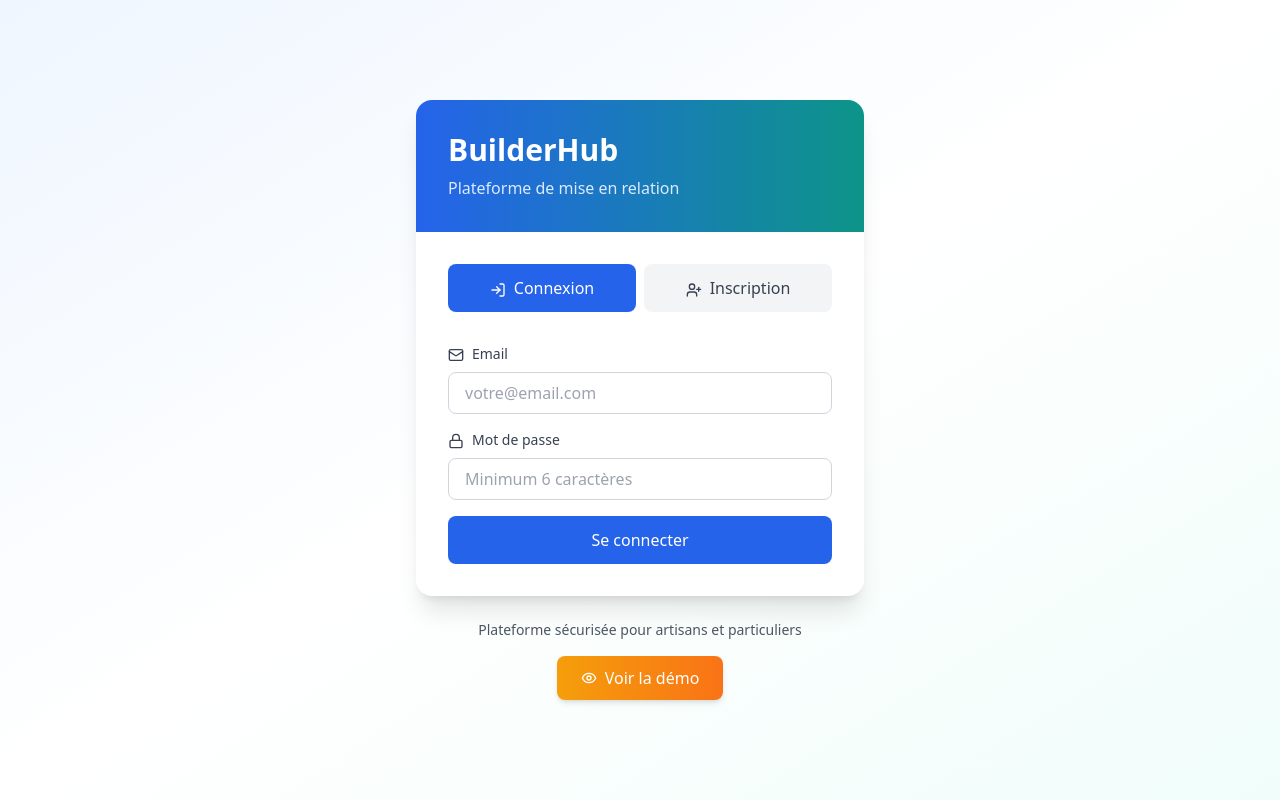
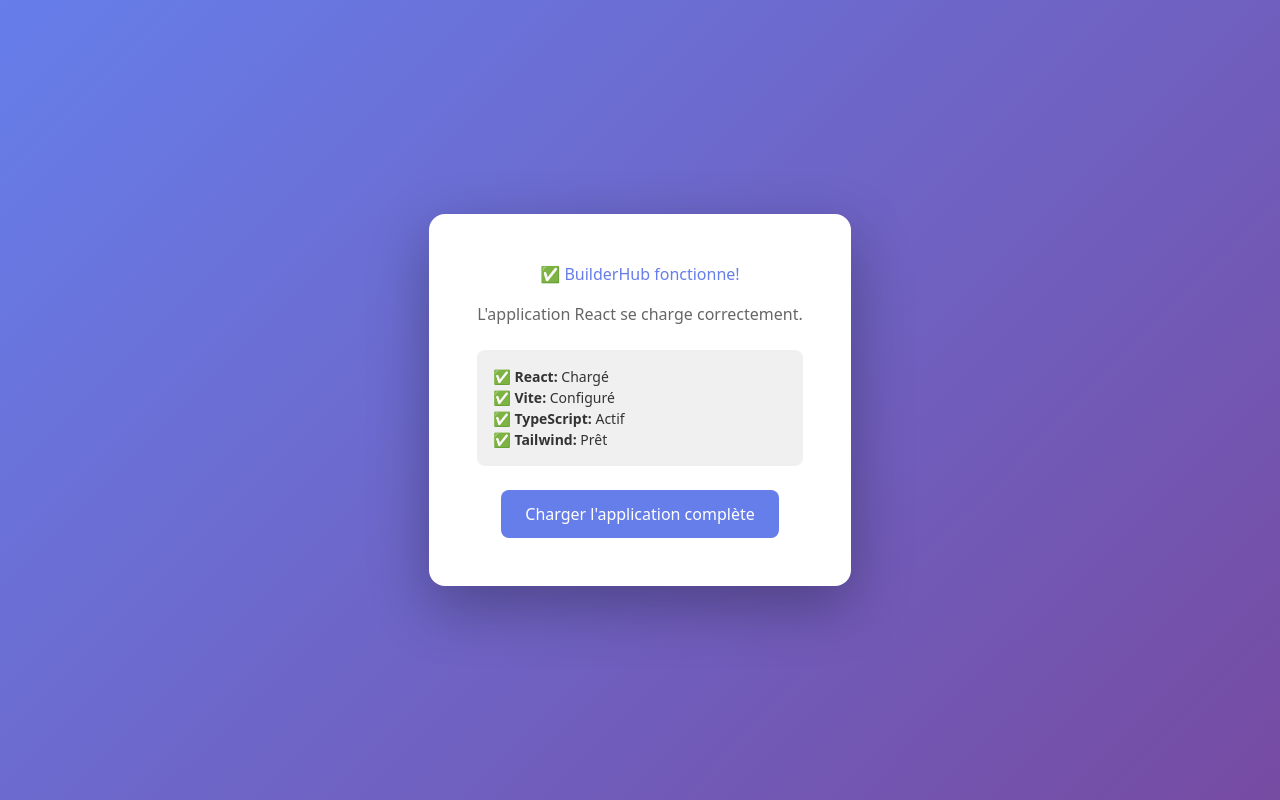
Before and after one commit to lapidus20-png/sajida, a React (Vite) app: page / in a window 1280 px wide. Built offline with nearby package versions, Linux system fonts and the light colour scheme; no server answers.

Commit message:
Added TestApp.tsx

```diff
--- a/src/App.tsx
+++ b/src/App.tsx
@@ -1,5 +1,9 @@
 import { Component, ReactNode } from 'react';
 import MainApp from './components/MainApp';
+import TestApp from './TestApp';
+
+// Mode test: changez à false pour charger l'app complète
+const TEST_MODE = true;
 
 class ErrorBoundary extends Component<
   { children: ReactNode },
@@ -48,6 +52,12 @@ class ErrorBoundary extends Component<
 }
 
 function App() {
+  console.log('App component rendering, TEST_MODE:', TEST_MODE);
+
+  if (TEST_MODE) {
+    return <TestApp />;
+  }
+
   return (
     <ErrorBoundary>
       <MainApp />
--- /dev/null
+++ b/src/TestApp.tsx
@@ -0,0 +1,63 @@
+export default function TestApp() {
+  console.log('TestApp rendering');
+
+  return (
+    <div style={{
+      minHeight: '100vh',
+      background: 'linear-gradient(135deg, #667eea 0%, #764ba2 100%)',
+      display: 'flex',
+      alignItems: 'center',
+      justifyContent: 'center',
+      color: 'white',
+      fontFamily: 'system-ui, sans-serif'
+    }}>
+      <div style={{
+        background: 'white',
+        color: '#333',
+        padding: '3rem',
+        borderRadius: '1rem',
+        boxShadow: '0 20px 60px rgba(0,0,0,0.3)',
+        textAlign: 'center',
+        maxWidth: '500px'
+      }}>
+        <h1 style={{ margin: '0 0 1rem 0', color: '#667eea' }}>
+          ✅ BuilderHub fonctionne!
+        </h1>
+        <p style={{ margin: '0 0 1.5rem 0', color: '#666' }}>
+          L'application React se charge correctement.
+        </p>
+        <div style={{
+          background: '#f0f0f0',
+          padding: '1rem',
+          borderRadius: '0.5rem',
+          fontSize: '0.875rem',
+          textAlign: 'left'
+        }}>
+          <p><strong>✅ React:</strong> Chargé</p>
+          <p><strong>✅ Vite:</strong> Configuré</p>
+          <p><strong>✅ TypeScript:</strong> Actif</p>
+          <p style={{ margin: 0 }}><strong>✅ Tailwind:</strong> Prêt</p>
+        </div>
+        <button
+          onClick={() => {
+            console.log('Button clicked');
+            window.location.href = '/';
+          }}
+          style={{
+            marginTop: '1.5rem',
+            padding: '0.75rem 1.5rem',
+            background: '#667eea',
+            color: 'white',
+            border: 'none',
+            borderRadius: '0.5rem',
+            cursor: 'pointer',
+            fontSize: '1rem',
+            fontWeight: '500'
+          }}
+        >
+          Charger l'application complète
+        </button>
+      </div>
+    </div>
+  );
+}
```
